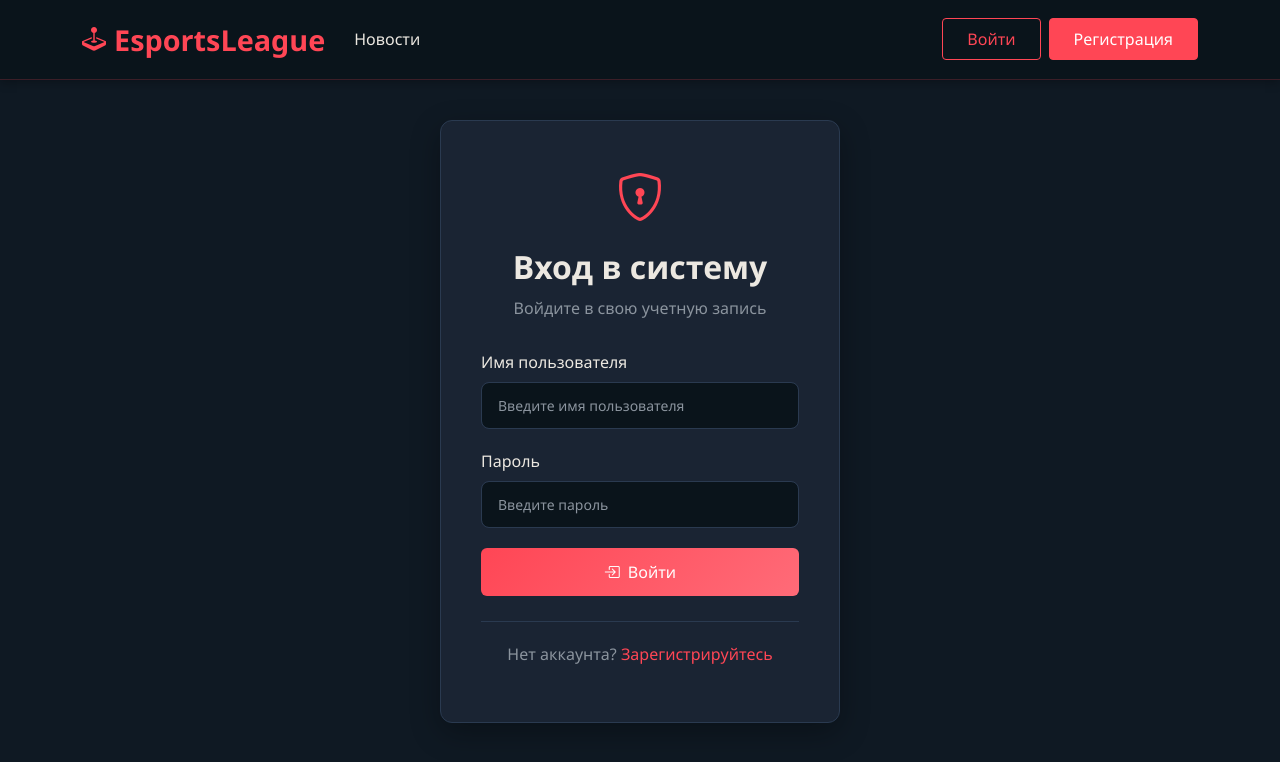
After one commit to iamnotzayats/esports-league-project, a Django app: page /login/ in a window 1280 px wide. The commit adds this page. Shown: the top 762 px of the page. Run offline with Django 5.2, Linux system fonts and the light colour scheme.

Commit message:
Added UI login page

```diff
--- /dev/null
+++ b/leagueapp/static/css/login.css
@@ -0,0 +1,117 @@
+.auth-container {
+    display: flex;
+    justify-content: center;
+    align-items: center;
+    min-height: 80vh;
+    background-color: var(--dark-bg);
+    padding: 40px 20px;
+}
+
+.auth-card {
+    background-color: var(--card-bg);
+    border: 1px solid var(--border-color);
+    border-radius: 12px;
+    padding: 40px;
+    width: 100%;
+    max-width: 400px;
+    box-shadow: 0 10px 30px rgba(0, 0, 0, 0.3);
+}
+
+.auth-header {
+    text-align: center;
+    margin-bottom: 30px;
+}
+
+.auth-header i {
+    font-size: 3rem;
+    color: var(--primary-color);
+    margin-bottom: 15px;
+    display: block;
+}
+
+.auth-header h2 {
+    color: var(--light-text);
+    margin-bottom: 10px;
+    font-weight: 600;
+}
+
+.auth-header p {
+    color: var(--gray-text);
+    margin: 0;
+}
+
+.form-group {
+    margin-bottom: 20px;
+}
+
+.form-group label {
+    color: var(--light-text);
+    display: block;
+    margin-bottom: 8px;
+    font-weight: 500;
+}
+
+.form-control {
+    width: 100%;
+    padding: 12px 16px;
+    border: 1px solid var(--border-color);
+    border-radius: 8px;
+    background-color: var(--darker-bg);
+    color: var(--light-text);
+    font-size: 14px;
+    transition: all 0.3s ease;
+}
+
+.form-control:focus {
+    border-color: var(--primary-color);
+    outline: none;
+    box-shadow: 0 0 0 2px rgba(255, 70, 85, 0.2);
+}
+
+.form-control::placeholder {
+    color: var(--gray-text);
+}
+
+.auth-submit {
+    width: 100%;
+    padding: 12px;
+    margin-top: 10px;
+    font-weight: 500;
+    display: flex;
+    align-items: center;
+    justify-content: center;
+    gap: 8px;
+}
+
+.auth-footer {
+    text-align: center;
+    margin-top: 25px;
+    padding-top: 20px;
+    border-top: 1px solid var(--border-color);
+    color: var(--gray-text);
+}
+
+.auth-footer a {
+    color: var(--primary-color);
+    text-decoration: none;
+    font-weight: 500;
+}
+
+.auth-footer a:hover {
+    text-decoration: underline;
+}
+
+/* Адаптивные стили */
+@media (max-width: 575.98px) {
+    .auth-container {
+        padding: 20px 15px;
+    }
+
+    .auth-card {
+        padding: 30px 25px;
+    }
+
+    .auth-header i {
+        font-size: 2.5rem;
+    }
+}
--- a/leagueapp/static/js/news.js
+++ b/leagueapp/static/js/news.js
@@ -112,17 +112,11 @@ function processLike(postId) {
 
 // Функции для кнопок в модальном окне
 function handleLogin() {
-    console.log('Переход на страницу входа');
-    // В реальном приложении: window.location.href = '/login/';
-    closeAuthModal();
-    // Здесь можно добавить редирект на страницу логина
+    window.location.href = "{% url 'login_url' %}";
 }
 
 function handleRegister() {
-    console.log('Переход на страницу регистрации');
-    // В реальном приложении: window.location.href = '/register/';
-    closeAuthModal();
-    // Здесь можно добавить редирект на страницу регистрации
+    window.location.href = "{% url 'login_url' %}";
 }
 
 // Функция для загрузки дополнительных постов
--- a/leagueapp/templates/html/base.html
+++ b/leagueapp/templates/html/base.html
@@ -11,6 +11,7 @@
     <!-- Bootstrap Icons -->
     <link rel="stylesheet" href="https://cdn.jsdelivr.net/npm/bootstrap-icons@1.10.0/font/bootstrap-icons.css">
     <link rel='stylesheet' href="{% static 'css/news.css' %}">
+    <link rel='stylesheet' href="{% static 'css/login.css' %}">
 </head>
 <body>
 
--- /dev/null
+++ b/leagueapp/templates/html/login.html
@@ -0,0 +1,65 @@
+{% extends 'html/base.html' %}
+
+{% block content %}
+    <!-- Навигационная панель -->
+    <nav class="navbar navbar-expand-lg navbar-dark sticky-top">
+        <div class="container">
+            <!-- Логотип -->
+            <a class="navbar-brand" href="{% url 'news_url' %}">
+                <i class="bi bi-joystick"></i> EsportsLeague
+            </a>
+
+            <!-- Кнопка для мобильных устройств -->
+            <button class="navbar-toggler" type="button" data-bs-toggle="collapse" data-bs-target="#navbarContent">
+                <span class="navbar-toggler-icon"></span>
+            </button>
+
+            <!-- Основное меню -->
+            <div class="collapse navbar-collapse" id="navbarContent">
+                <ul class="navbar-nav me-auto mb-2 mb-lg-0">
+                    <li class="nav-item">
+                        <a class="nav-link" href="{% url 'news_url' %}">Новости</a>
+                    </li>
+                </ul>
+
+                <!-- Кнопки входа/регистрации -->
+                <div class="navbar-buttons d-flex gap-2">
+                    <a href="{% url 'login_url' %}" class="btn btn-login">Войти</a>
+                    <a href="{% url 'login_url' %}" class="btn btn-register">Регистрация</a>
+                </div>
+            </div>
+        </div>
+    </nav>
+
+    <div class="auth-container">
+        <div class="auth-card">
+            <div class="auth-header">
+                <i class="bi bi-shield-lock"></i>
+                <h2>Вход в систему</h2>
+                <p>Войдите в свою учетную запись</p>
+            </div>
+
+            <form method="post" class="auth-form">
+                {% csrf_token %}
+                <div class="form-group">
+                    <label for="username">Имя пользователя</label>
+                    <input type="text" id="username" name="username" required class="form-control" placeholder="Введите имя пользователя">
+                </div>
+
+                <div class="form-group">
+                    <label for="password">Пароль</label>
+                    <input type="password" id="password" name="password" required class="form-control" placeholder="Введите пароль">
+                </div>
+
+                <button type="submit" class="btn btn-primary auth-submit">
+                    <i class="bi bi-box-arrow-in-right"></i>
+                    Войти
+                </button>
+            </form>
+
+            <div class="auth-footer">
+                <p>Нет аккаунта? <a href="{% url 'login_url' %}">Зарегистрируйтесь</a></p>
+            </div>
+        </div>
+    </div>
+{% endblock %}
--- a/leagueapp/urls.py
+++ b/leagueapp/urls.py
@@ -7,4 +7,5 @@ from . import views
 
 urlpatterns = [
     path('', views.NewsPageView, name = 'news_url'),
+    path('login/', views.UserLoginView, name='login_url'),
 ]+ static(settings.MEDIA_URL, document_root=settings.MEDIA_ROOT)
--- a/leagueapp/views.py
+++ b/leagueapp/views.py
@@ -22,3 +22,6 @@ def NewsPageView(request):
         'page_title': 'Новости',
         'posts': posts
     })
+
+def UserLoginView(request):
+    return render(request, 'html/login.html')
```
Also changed, not shown: leagueapp/templates/html/news.html (+6 -10 lines).
